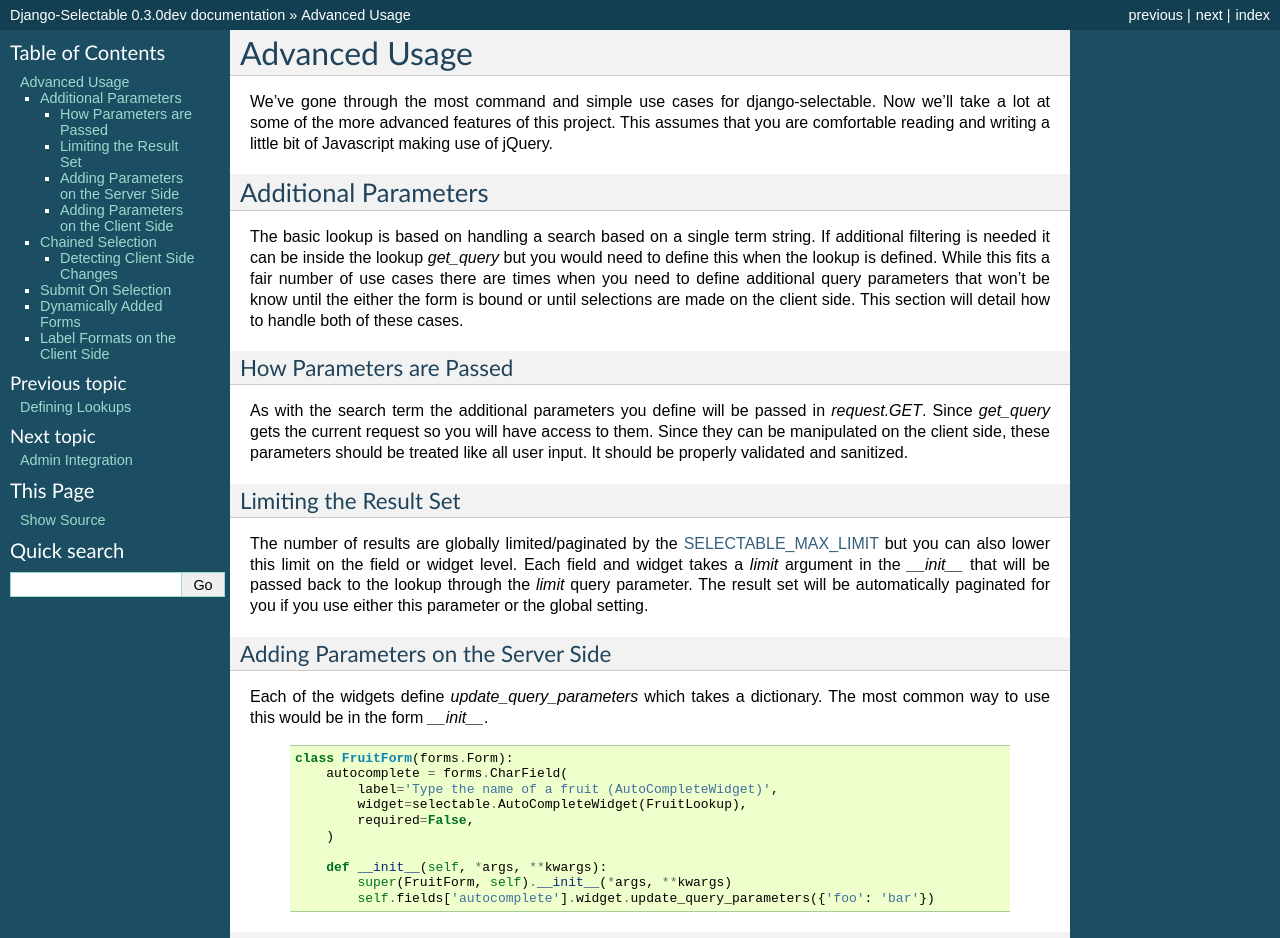
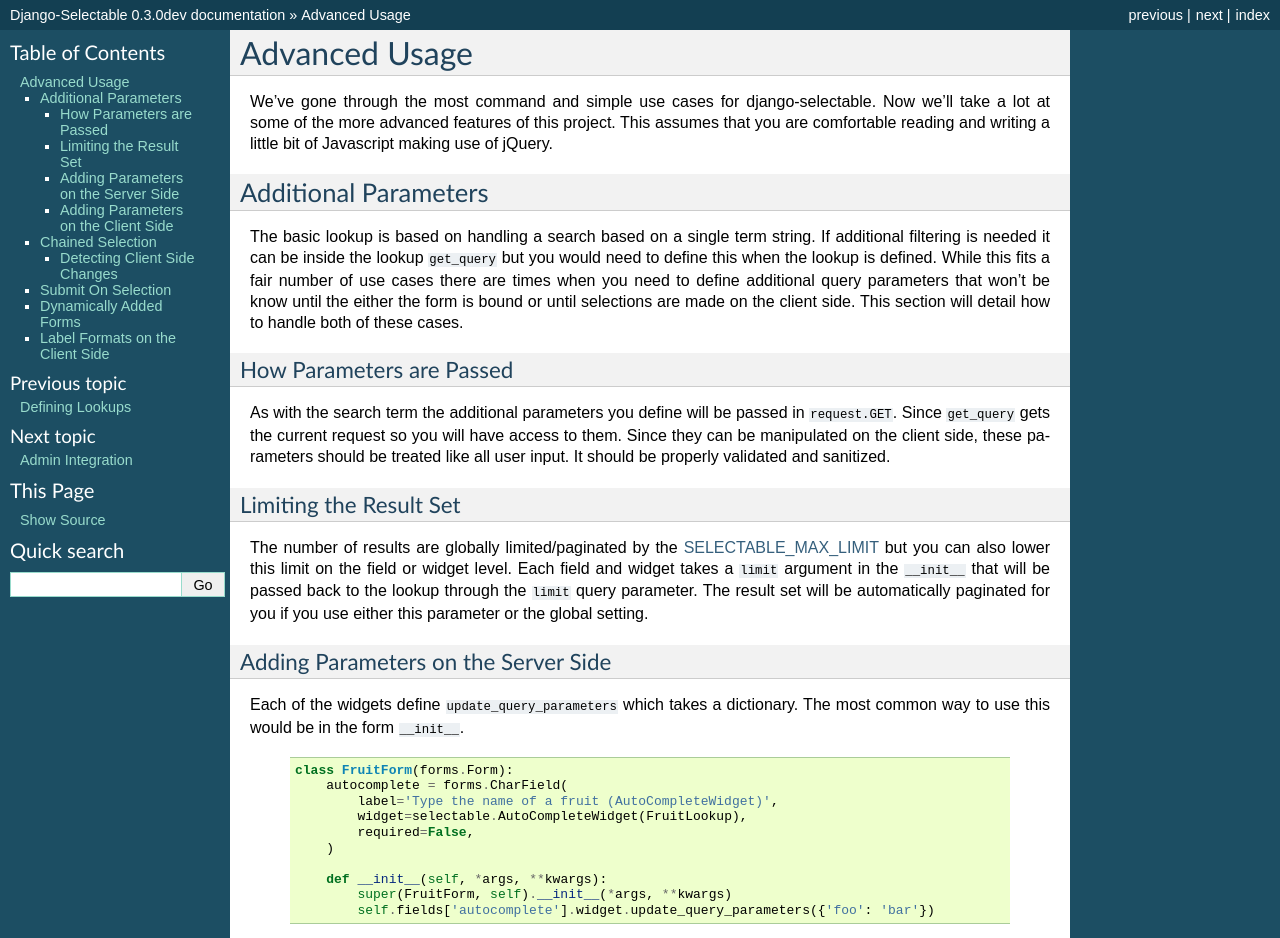
Before and after one commit to mlavin/django-selectable, a Sphinx documentation site: the page built from docs/advanced.rst, in a window 1280 px wide. Shown: the top 938 px of the page. Built offline with Sphinx 7.4.7, drawn with Linux system fonts in a browser that asks for light colours.

Commit message:
Minor doc formatting changes.

```diff
--- a/docs/advanced.rst
+++ b/docs/advanced.rst
@@ -11,7 +11,7 @@
 --------------------------------------
 
 The basic lookup is based on handling a search based on a single term string.
-If additional filtering is needed it can be inside the lookup `get_query` but
+If additional filtering is needed it can be inside the lookup ``get_query`` but
 you would need to define this when the lookup is defined. While this fits a fair
 number of use cases there are times when you need to define additional query
 parameters that won't be know until the either the form is bound or until selections
@@ -23,7 +23,7 @@
 _______________________________________
 
 As with the search term the additional parameters you define will be passed in
-`request.GET`. Since `get_query` gets the current request so you will have access to
+``request.GET``. Since ``get_query`` gets the current request so you will have access to
 them. Since they can be manipulated on the client side, these parameters should be
 treated like all user input. It should be properly validated and sanitized.
 
@@ -33,8 +33,8 @@
 
 The number of results are globally limited/paginated by the :ref:`SELECTABLE_MAX_LIMIT`
 but you can also lower this limit on the field or widget level. Each field and widget
-takes a `limit` argument in the `__init__` that will be passed back to the lookup
-through the `limit` query parameter. The result set will be automatically paginated
+takes a ``limit`` argument in the ``__init__`` that will be passed back to the lookup
+through the ``limit`` query parameter. The result set will be automatically paginated
 for you if you use either this parameter or the global setting.
 
 
@@ -43,8 +43,8 @@
 Adding Parameters on the Server Side
 _______________________________________
 
-Each of the widgets define `update_query_parameters` which takes a dictionary. The
-most common way to use this would be in the form `__init__`.
+Each of the widgets define ``update_query_parameters`` which takes a dictionary. The
+most common way to use this would be in the form ``__init__``.
 
     .. code-block:: python
 
@@ -67,7 +67,7 @@
 
 There are times where you want to filter the result set based other selections
 by the user such as a filtering cities by a previously selected state. In this
-case you will need to bind a `prepareQuery` to the field. This function should accept the query dictionary.
+case you will need to bind a ``prepareQuery`` to the field. This function should accept the query dictionary.
 You are free to make adjustments to  the query dictionary as needed.
 
     .. code-block:: html
@@ -149,9 +149,9 @@
 --------------------------------------
 
 You might want to help your users by submitting the form once they have selected a valid
-item. To do this you simply need to listen for the `autocompleteselect` event. This
-event is fired by the text input which has an index of 0. If you field is named `my_field`
-then input to watch would be `my_field_0` such as:
+item. To do this you simply need to listen for the ``autocompleteselect`` event. This
+event is fired by the text input which has an index of 0. If you field is named ``my_field``
+then input to watch would be ``my_field_0`` such as:
 
     .. code-block:: html
 
--- a/docs/widgets.rst
+++ b/docs/widgets.rst
@@ -11,7 +11,7 @@
 --------------------------------------
 
 Basic widget for auto-completing text. The widget returns the item value as defined
-by the lookup `get_item_value`. If the `allow_new` keyword argument is passed as
+by the lookup ``get_item_value``. If the ``allow_new`` keyword argument is passed as
 true it will allow the user to type any text they wish.
 
 
@@ -47,9 +47,9 @@
 --------------------------------------
 
 Builds a list of selected items from auto-completion. This widget will return a list
-of item ids as defined by the lookup `get_item_id`. Using this widget with the
+of item ids as defined by the lookup ``get_item_id``. Using this widget with the
 :ref:`AutoCompleteSelectMultipleField` will clean the items to the item objects. This does
-not allow for creating new items. There is another optional keyword argument `postion`
+not allow for creating new items. There is another optional keyword argument ``postion``
 which can take four possible values: `bottom`, `bottom-inline`, `top` or `top-inline`.
 This determine the position of the deck list of currently selected items as well as
 whether this list is stacked or inline. The default is `bottom`.
```
Also changed, not shown: docs/fields.rst (+4 -4 lines).
